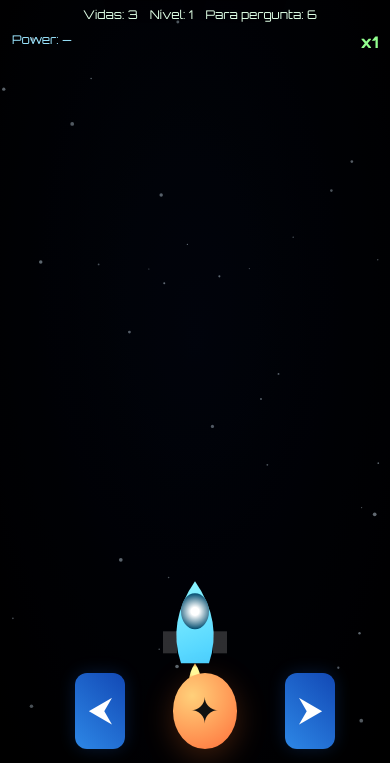
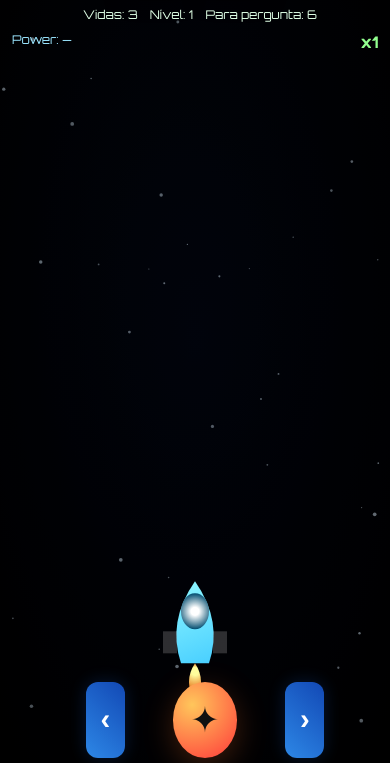
Before and after one commit to carloswandersontvv/Curso-Tecnico, a plain HTML site: page AstroQuiz/index.html in a window 390 px wide. Shown: the part 81-844 px from the top of the page. Drawn offline with Linux system fonts and the light colour scheme.

Commit message:
Astro Quiz3

```diff
--- a/AstroQuiz/index.html
+++ b/AstroQuiz/index.html
@@ -41,10 +41,11 @@
 
   <!-- CONTROLES MOBILE: MOVIMENTO + DISPARO -->
 <!-- CONTROLES MOBILE: MOVIMENTO + DISPARO -->
+
 <div id="move-controls">
-    <button id="moveLeft" class="move-btn">⮜</button>
+    <button id="moveLeft" class="move-btn">‹</button>
     <button id="mobileShoot" class="shoot-btn">✦</button>
-    <button id="moveRight" class="move-btn">⮞</button>
+    <button id="moveRight" class="move-btn">›</button>
 </div>
 
 
--- a/AstroQuiz/style.css
+++ b/AstroQuiz/style.css
@@ -203,7 +203,7 @@ html, body {
 }
 
 .shoot-btn {
-    background:radial-gradient(circle at 30% 30%, #ffd07a, #ff6f3a);
+    background:radial-gradient(circle at 30% 30%, #ffc65b, #ff3a3a);
     color:#111;
     font-size:clamp(30px,12vw,52px);
     padding:clamp(20px,6vw,38px);
@@ -289,3 +289,9 @@ html, body {
         margin: 0 4px;         /* aproxima ainda mais */
     }
 }
+/* 🔥 BOTÕES MAIS BAIXOS NO CELULAR — NÃO ATRAPALHAM O FOGUETE */
+@media (max-width: 600px) {
+    #move-controls {
+        bottom: calc(5px + env(safe-area-inset-bottom)); /* Aumentei de 14px → 40px */
+    }
+}
```
Also changed, not shown: sobre.html (+1 -1 lines), 2 other files.
